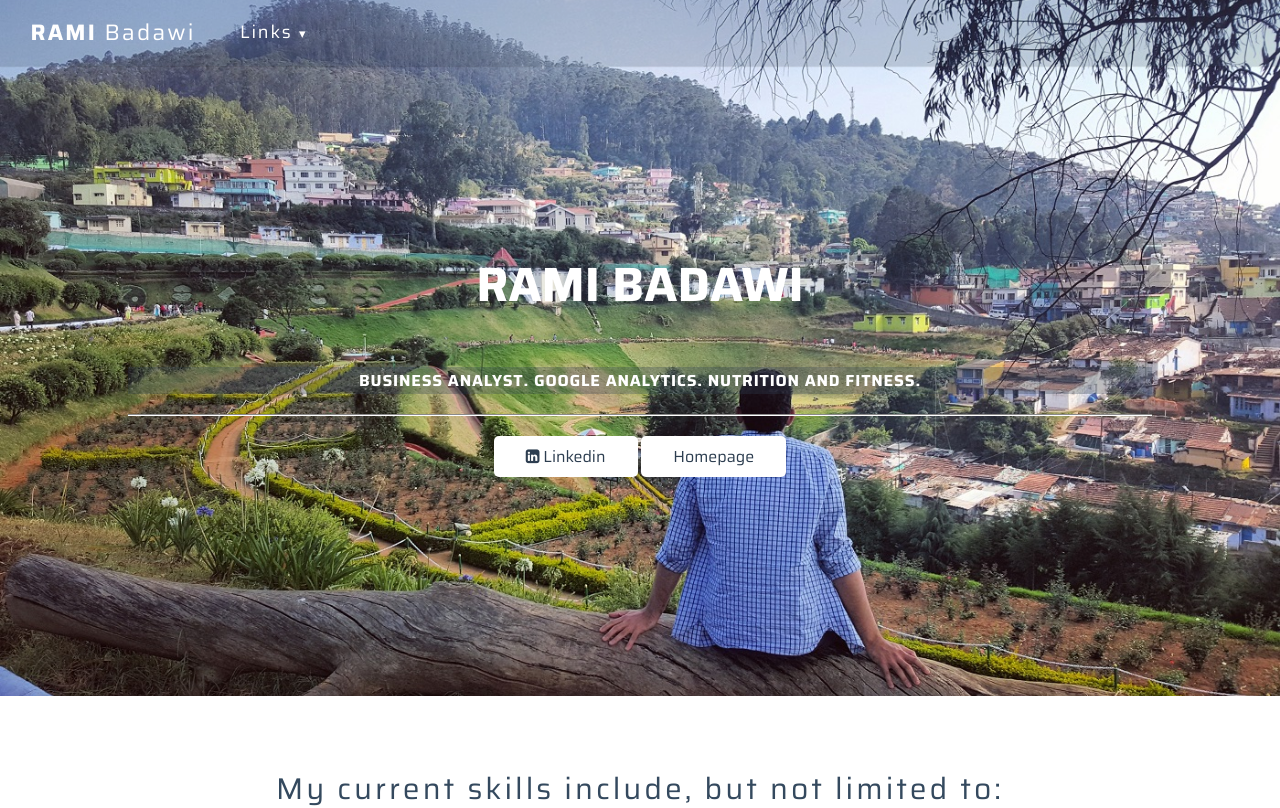
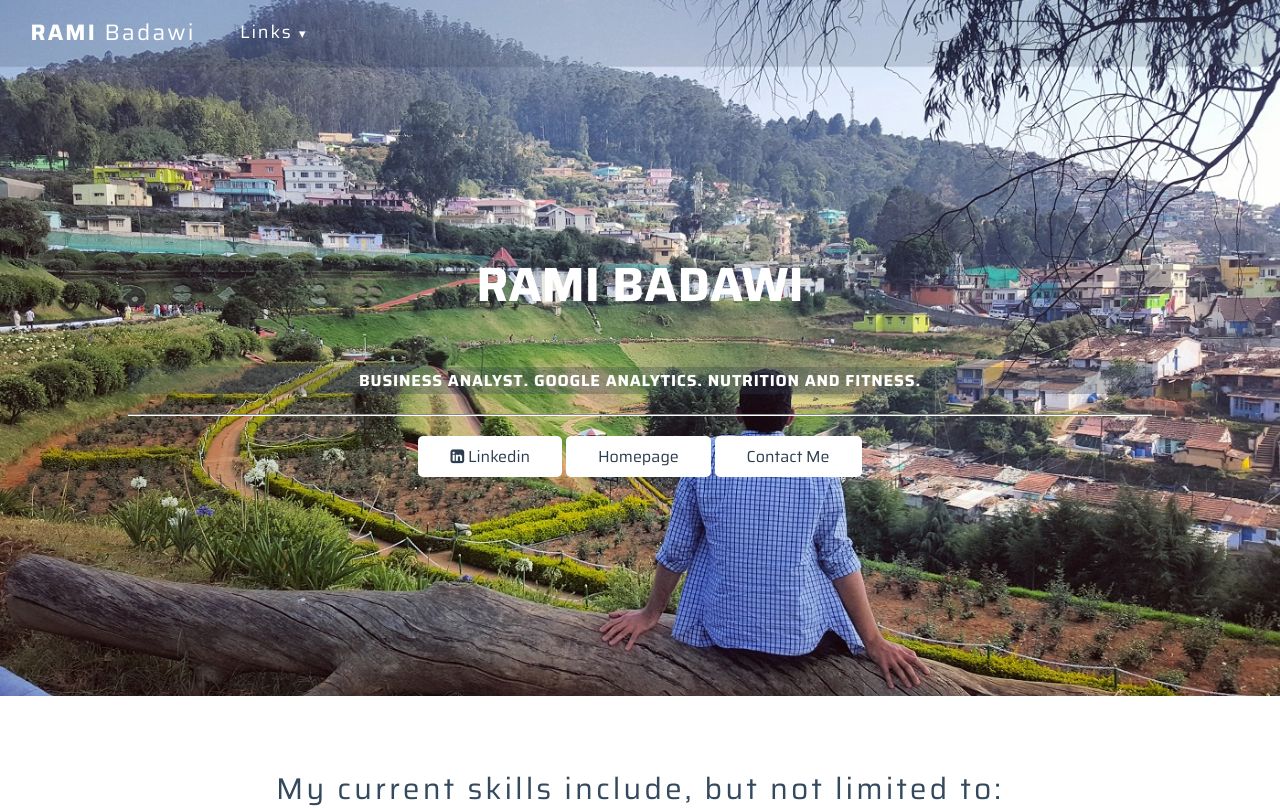
Before and after one commit to MohdBadawi/Ramibadawi.github.io, a plain HTML site: page index.html in a window 1280 px wide. Shown: the top 808 px of the page. Drawn offline with nearby package versions, Linux system fonts and the light colour scheme.

Commit message:
UpdatedTracker

```diff
--- a/index.html
+++ b/index.html
@@ -50,6 +50,7 @@
             <a onclick="ga('send', 'event', 'SocialMedia', 'VisitLinkedin', 'LinkedinPage');" href="https://www.linkedin.com/in/rami-al-badawi-234032b7/" class="pure-button pure-button-primary"><i class="fa fa-linkedin-square" aria-hidden="true"></i>
 Linkedin</a>
 <a href="https://www.ramibadawi.xyz/"  onclick="_gaq.push(['_trackEvent', 'Homepage Link', 'VisitLinkedin', 'LinkedinPage']);"" class="pure-button pure-button-primary">Homepage</a>
+<a href="https://www.ramibadawi.xyz/#contactme"  onclick="_gaq.push(['_trackEvent', 'ContactMe Link', 'ContactMe', 'ClickONContact']);"" class="pure-button pure-button-primary">Contact Me</a>
         </p>
     </div>
 </div>
```
